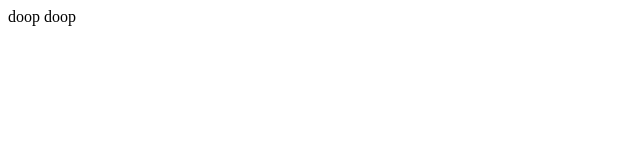
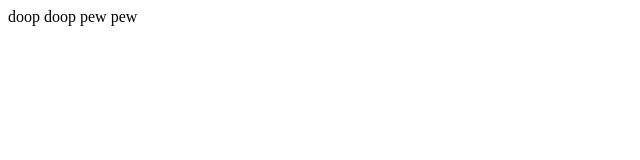
Before and after one commit to MicahMonfrini/css-grid-practice2, a website: page index.html in a window 1280 px wide. Shown: the full height of the page, 0-640 px from the left. Drawn offline with Linux system fonts and the light colour scheme.

Commit message:
test commit

```diff
--- a/index.html
+++ b/index.html
@@ -5,6 +5,6 @@
     <title>CSS Grid Practice!</title>
   </head>
   <body>
-    doop doop
+    doop doop pew pew
   </body>
 </html>
```
